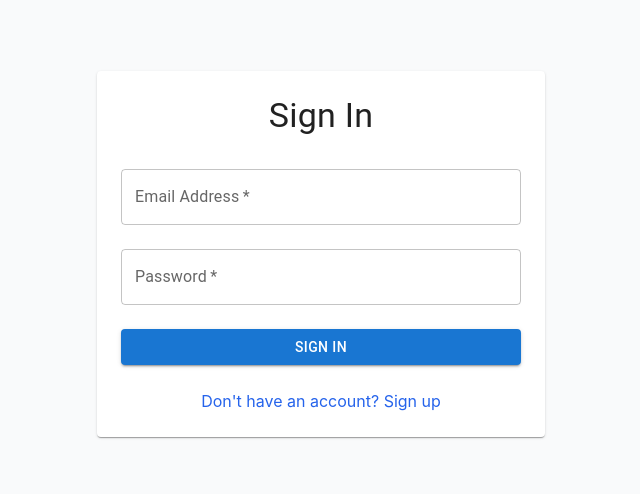
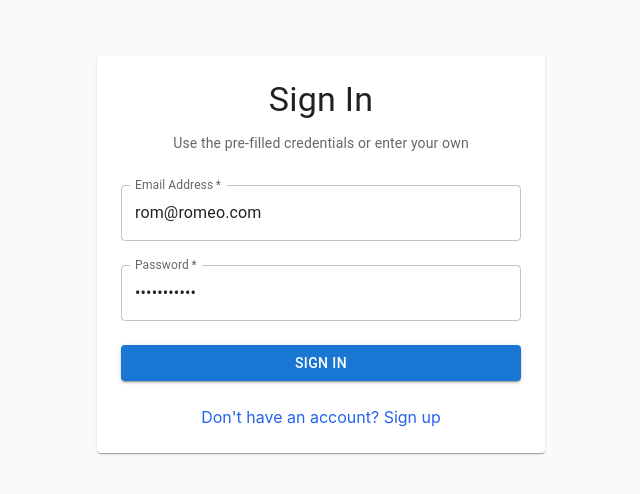
Before and after one commit to RomeoCoffie/meeter, a React (Create React App) app in the folder client/: page /login in a window 1280 px wide. Shown: the part 146-640 px from the top of the page, without its empty margins (319-959 px from the left). Built offline with nearby package versions, Linux system fonts and the light colour scheme; no server answers.

Commit message:
render debugging

```diff
--- a/client/src/pages/Login.js
+++ b/client/src/pages/Login.js
@@ -10,8 +10,8 @@ function Login() {
   const [isLoading, setIsLoading] = useState(false);
   const [error, setError] = useState('');
   const [formData, setFormData] = useState({
-    email: '',
-    password: ''
+    email: 'rom@romeo.com',
+    password: 'Letmein21..'
   });
 
   const handleSubmit = async (e) => {
@@ -47,6 +47,9 @@ function Login() {
         <div>
           <Typography variant="h4" align="center" gutterBottom>
             Sign In
+          </Typography>
+          <Typography variant="body2" align="center" color="textSecondary">
+            Use the pre-filled credentials or enter your own
           </Typography>
         </div>
 
```
Also changed, not shown: 2 other files (tests, documents, lock files or other folders).
